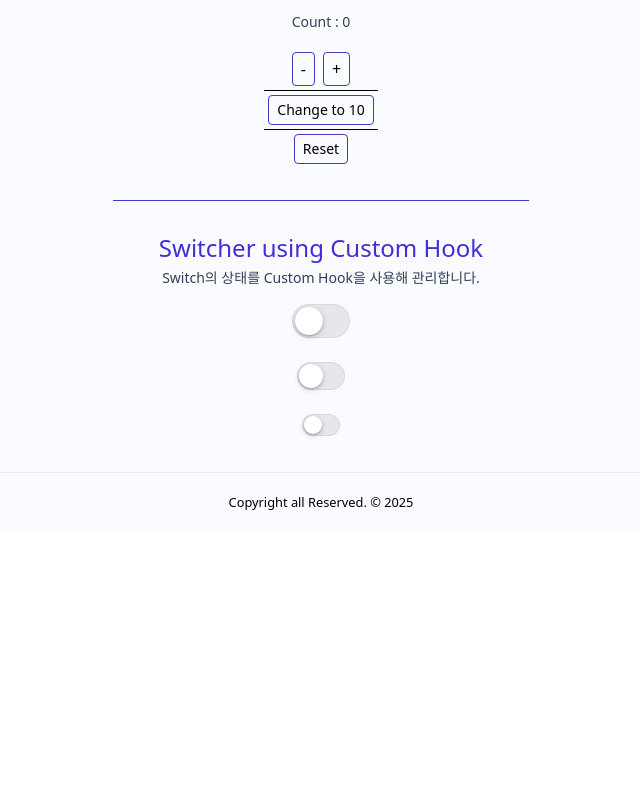
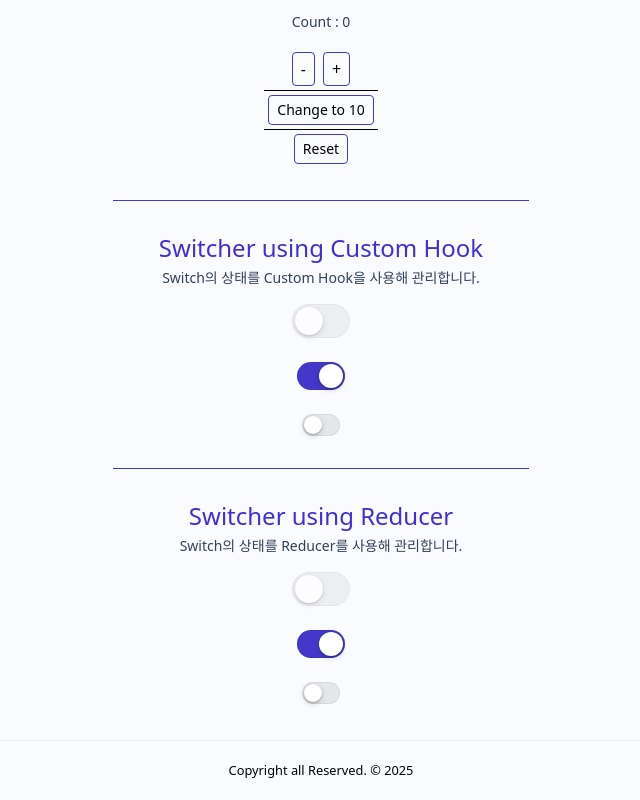
Before and after one commit to eafiseemn/programmers-react, a React (Vite) app in the folder 16-advanced-state-management/: page / in a window 1280 px wide. Shown: the part 803-1603 px from the top of the page, without its empty margins (319-959 px from the left). Before the commit the page ends 1335 px from the top, so only its background shows below. Built offline with nearby package versions, Linux system fonts and the light colour scheme.

Commit message:
[Zustand Core] Reducer를 사용한 Switch Toggle

```diff
--- /dev/null
+++ b/16-advanced-state-management/src/hook/useSwitchReducer.ts
@@ -0,0 +1,86 @@
+import { useCallback, useId, useReducer } from "react";
+
+interface useSwitchOptions {
+  defaultChecked?: boolean;
+  checked?: boolean;
+  onChange?: (next:boolean) => void;
+  disabled?: boolean;
+  id?: string;
+}
+
+type Action =
+  | { type : 'SET', payload: boolean }
+  | { type : 'TOGGLE' };
+
+function reducer( state:boolean, action:Action ) {
+  switch (action.type) {
+    case "SET":
+      return action.payload;
+    case "TOGGLE":
+      return !state;
+    default:
+      return state;
+  }
+}
+
+export function useSwitchReducer ( opts:useSwitchOptions = {} ) {
+
+  const {
+    defaultChecked = false,
+    checked,
+    onChange,
+    disabled,
+    id
+  } = opts;
+
+  const [ internal, dispatch ] = useReducer(reducer, defaultChecked);
+
+  const reactId = useId();
+
+  const isControlled = checked !== undefined;
+  const isChecked = isControlled ? checked : internal;
+
+  // 버튼을 눌렀을 때 강제 지정
+  const setChecked = useCallback(
+    (next:boolean) => {
+      if(!isControlled) dispatch({ type: "SET", payload: next });
+      onChange?.(next)
+  }, [isControlled, onChange]);
+
+  const toggle = useCallback(
+    () => {
+      if(disabled) return;
+
+      if(!isControlled) {
+        dispatch( { type: "TOGGLE" } );
+        onChange?.(!isChecked);
+      } else {
+        onChange?.(!isChecked);
+      }
+      setChecked(!isChecked);
+
+  }, [disabled, isControlled, isChecked, setChecked, onChange]);
+
+  const a11yProps = {
+    // JSX tag attributes
+    id: id ?? reactId,
+    role: "switch" as const,
+    "aria-label": String(isChecked),
+    "aria-disabled": disabled || undefined,
+    tabIndex: disabled ? -1 : 0,
+    // event binding
+    onClick: () => toggle(),
+    onKeyDown: (e:React.KeyboardEvent) => {
+      if(disabled) return;
+      if(e.key === 'Enter' || e.key === ' ') {
+        e.preventDefault();
+        toggle();
+      }
+      if(e.key === 'ArrowLeft') setChecked(false);
+      if(e.key === 'ArrowRight') setChecked(true);
+    }
+  }
+
+  return { checked: isChecked, setChecked, toggle, a11y: a11yProps, disabled }
+
+}
--- /dev/null
+++ b/16-advanced-state-management/src/miniApp/Switcher/SwitchReducer.tsx
@@ -0,0 +1,34 @@
+import './Switch.css';
+import { useSwitchReducer } from '@/hook/useSwitchReducer';
+
+interface Props {
+  defaultChecked?: boolean;
+  checked?: boolean;
+  onChange?: () => void;
+  disabled?: boolean;
+  id?: string;
+  size?: 'sm' | 'md' | 'lg';
+}
+
+function SwitchReducer( { size = 'md', ...restProps }:Props ) {
+
+  const { checked, disabled, a11y } = useSwitchReducer(restProps);
+
+  return (
+    <button
+      type="button"
+      {...a11y}
+      className={[
+        'switch',
+        `switch--${size}`,
+        checked ? 'is-on' : 'is-off',
+        disabled ? 'is-disabled' : '',
+      ].join(' ')}
+    >
+      <span className="switch__track"></span>
+      <span className="switch__thumb"></span>
+    </button>
+  )
+}
+
+export default SwitchReducer
--- a/16-advanced-state-management/src/pages/Home/index.tsx
+++ b/16-advanced-state-management/src/pages/Home/index.tsx
@@ -4,6 +4,7 @@ import Counter from "@/miniApp/Counter"
 import Counter_ from "@/miniApp/Counter/index_"
 import CounterReducer from "@/miniApp/Counter/usingCounterReducer"
 import Switcher from "@/miniApp/Switcher/Switch"
+import SwitchReducer from "@/miniApp/Switcher/SwitchReducer"
 import { Helmet } from "@dr.pogodin/react-helmet"
 
 const htmlTag = (
@@ -76,11 +77,21 @@ function Home() {
 
           <h2>Switcher using Custom Hook</h2>
           <p>Switch의 상태를 Custom Hook을 사용해 관리합니다.</p>
-          <Switcher size="lg" />
+          <Switcher size="lg" disabled />
           <br />
-          <Switcher />
+          <Switcher defaultChecked />
           <br />
           <Switcher size="sm" />
+
+          <Divider />
+
+          <h2>Switcher using Reducer</h2>
+          <p>Switch의 상태를 Reducer를 사용해 관리합니다.</p>
+          <SwitchReducer size="lg" disabled />
+          <br />
+          <SwitchReducer defaultChecked />
+          <br />
+          <SwitchReducer size="sm" />
 
       </div>
     </section>
```
